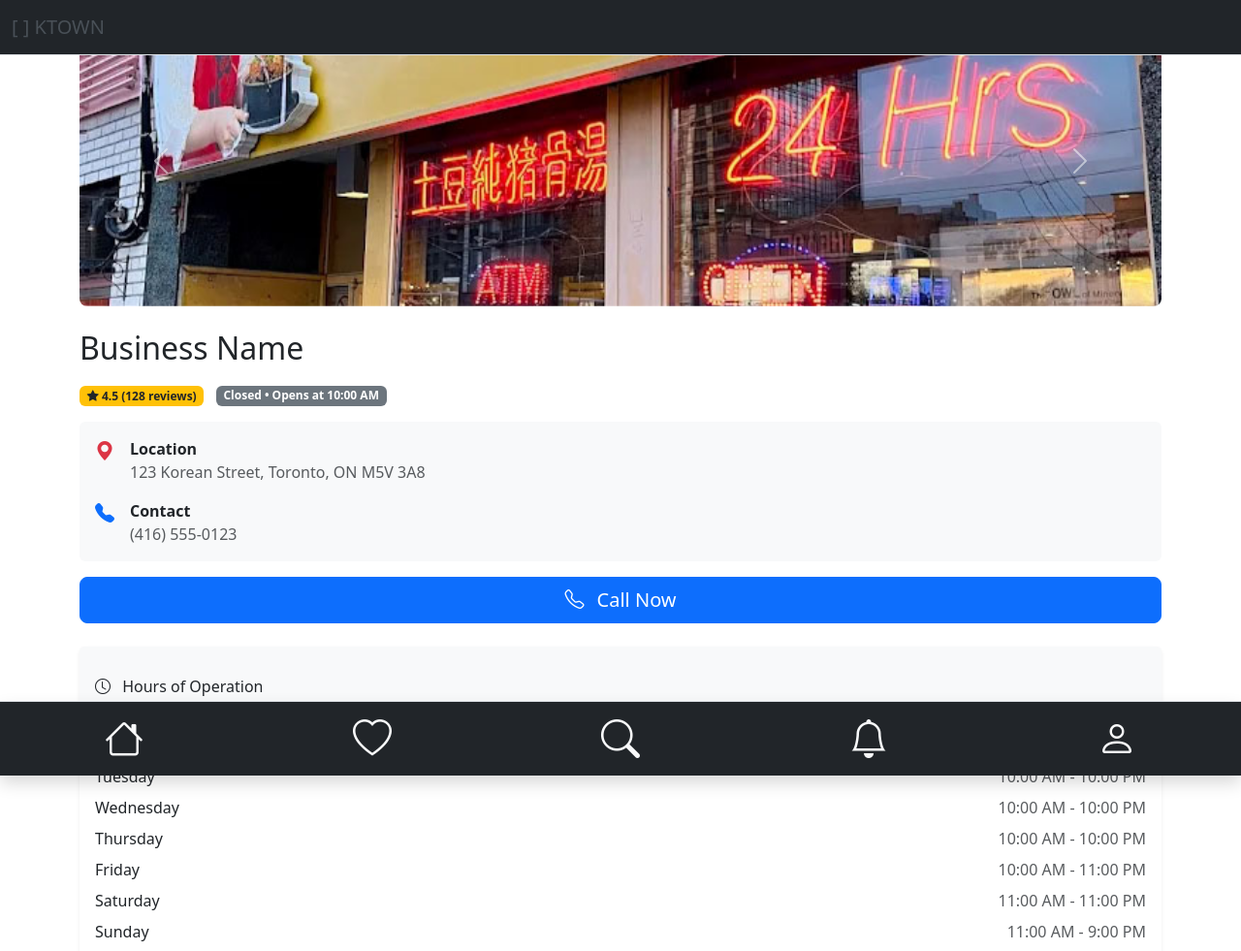
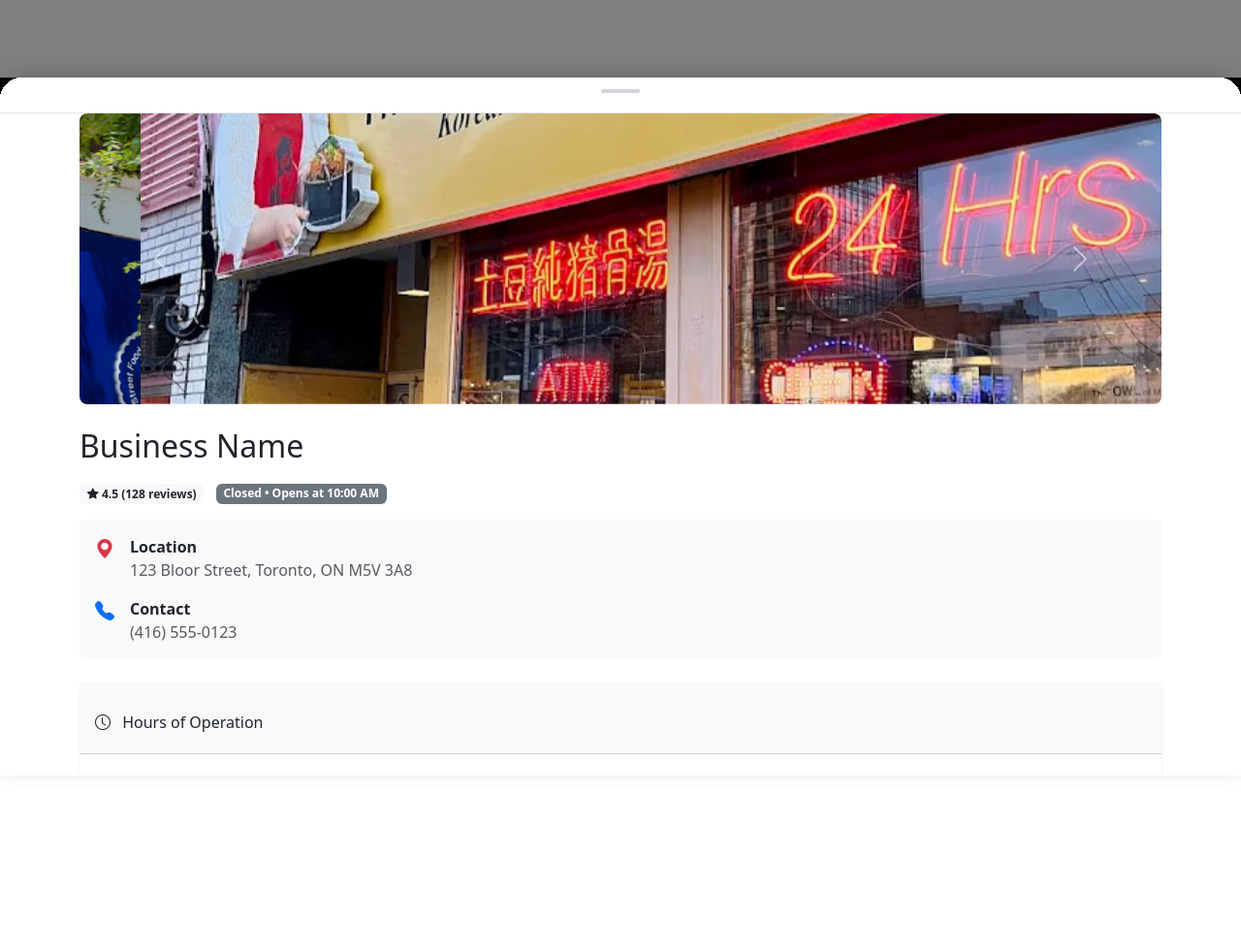
Before and after one commit to Do-yunK/KTown, a plain HTML site: page gohere.html in a window 1280 px wide. Shown: the top 981 px of the page at 97% size. After the commit the page ends 800 px from the top, so only its background shows below. Drawn offline with nearby package versions, Linux system fonts and the light colour scheme.

Commit message:
more images

```diff
--- a/gohere.html
+++ b/gohere.html
@@ -28,15 +28,75 @@
 
     <link href="style.css" rel="stylesheet">
 
+    <style>
+        .bottom-sheet-overlay {
+            position: fixed;
+            top: 0;
+            left: 0;
+            width: 100%;
+            height: 100%;
+            background: rgba(0, 0, 0, 0.5);
+            z-index: 1040;
+            opacity: 0;
+            transition: opacity 0.3s ease;
+        }
+
+        .bottom-sheet-overlay.show {
+            opacity: 1;
+        }
+
+        .bottom-sheet {
+            position: fixed;
+            bottom: 0;
+            left: 0;
+            right: 0;
+            background: white;
+            border-radius: 24px 24px 0 0;
+            z-index: 1050;
+            max-height: 90vh;
+            overflow-y: auto;
+            transform: translateY(100%);
+            transition: transform 0.3s ease;
+            box-shadow: 0 -4px 20px rgba(0, 0, 0, 0.15);
+        }
+
+        .bottom-sheet.show {
+            transform: translateY(0);
+        }
+
+        .bottom-sheet-handle {
+            width: 40px;
+            height: 4px;
+            background: #d1d5db;
+            border-radius: 2px;
+            margin: 12px auto;
+            cursor: pointer;
+        }
+
+        .bottom-sheet-header {
+            position: sticky;
+            top: 0;
+            background: white;
+            z-index: 10;
+            padding-bottom: 8px;
+            border-bottom: 1px solid #e5e7eb;
+        }
+    </style>
+
 </head>
 
 <body>
 
-    <div class="col-12" id="header">
+    <!-- Overlay -->
+    <div class="bottom-sheet-overlay" id="overlay"></div>
 
+    <!-- Bottom Sheet -->
+    <div class="bottom-sheet" id="bottomSheet">
+        <div class="bottom-sheet-header">
+            <div class="bottom-sheet-handle"></div>
         </div>
 
-    <div class="container pt-3">
+        <div class="container pb-3">
 
         <!-- Image Carousel -->
         <div id="businessCarousel" class="carousel slide mb-4" data-bs-ride="carousel">
@@ -67,7 +127,7 @@
 
             <!-- Rating -->
             <div class="mb-3">
-                <span class="badge bg-warning text-dark me-2">
+                <span class="badge bg-light text-dark me-2">
                     <i class="bi bi-star-fill"></i> 4.5 (128 reviews)
                 </span>
                 <span class="badge bg-secondary">Closed • Opens at 10:00 AM</span>
@@ -81,7 +141,7 @@
                         <i class="bi bi-geo-alt-fill text-danger me-3" style="font-size: 1.25rem;"></i>
                         <div>
                             <p class="mb-0"><strong>Location</strong></p>
-                            <p class="mb-0 text-muted">123 Korean Street, Toronto, ON M5V 3A8</p>
+                            <p class="mb-0 text-muted">123 Bloor Street, Toronto, ON M5V 3A8</p>
                         </div>
                     </div>
 
@@ -94,13 +154,6 @@
                         </div>
                     </div>
                 </div>
-            </div>
-
-            <!-- Call Button -->
-            <div class="d-grid gap-2 mb-3">
-                <a href="tel:+14165550123" class="btn btn-primary btn-lg">
-                    <i class="bi bi-telephone me-2"></i> Call Now
-                </a>
             </div>
         </div>
 
@@ -164,16 +217,22 @@
             </div>
         </div>
 
-        <!--Bottom Nav Bar -->
-
-        <div class="col-12" id="menu">
-
     </div>
-
     </div>
 
     <script>
-        // Initialize map
+        // Show bottom sheet on load
+        window.addEventListener('DOMContentLoaded', function() {
+            const bottomSheet = document.getElementById('bottomSheet');
+            const overlay = document.getElementById('overlay');
+
+            setTimeout(() => {
+                bottomSheet.classList.add('show');
+                overlay.classList.add('show');
+            }, 100);
+
+            // Initialize map after bottom sheet is shown
+            setTimeout(() => {
                 const map = L.map('map').setView([43.6629, -79.3957], 13);
 
                 L.tileLayer('https://{s}.tile.openstreetmap.org/{z}/{x}/{y}.png', {
@@ -181,9 +240,28 @@
                     maxZoom: 19
                 }).addTo(map);
 
-        // Add marker
                 const marker = L.marker([43.6629, -79.3957]).addTo(map)
                     .bindPopup('<strong>Business Name</strong><br>123 Korean Street, Toronto, ON');
+            }, 400);
+
+            // Close on overlay click
+            overlay.addEventListener('click', function() {
+                closeBottomSheet();
+            });
+
+            // Close on handle click
+            document.querySelector('.bottom-sheet-handle').addEventListener('click', function() {
+                closeBottomSheet();
+            });
+
+            function closeBottomSheet() {
+                bottomSheet.classList.remove('show');
+                overlay.classList.remove('show');
+                setTimeout(() => {
+                    window.location.href = 'index.html';
+                }, 300);
+            }
+        });
     </script>
 
 </body>
```
Also changed, not shown: heart.html (+1 -1 lines), index.html (+4 -4 lines), search.html (+24 -9 lines), images/painter.jpg (added), images/stand.jpg (added). Lines whose indentation alone changed are shown as unchanged.
